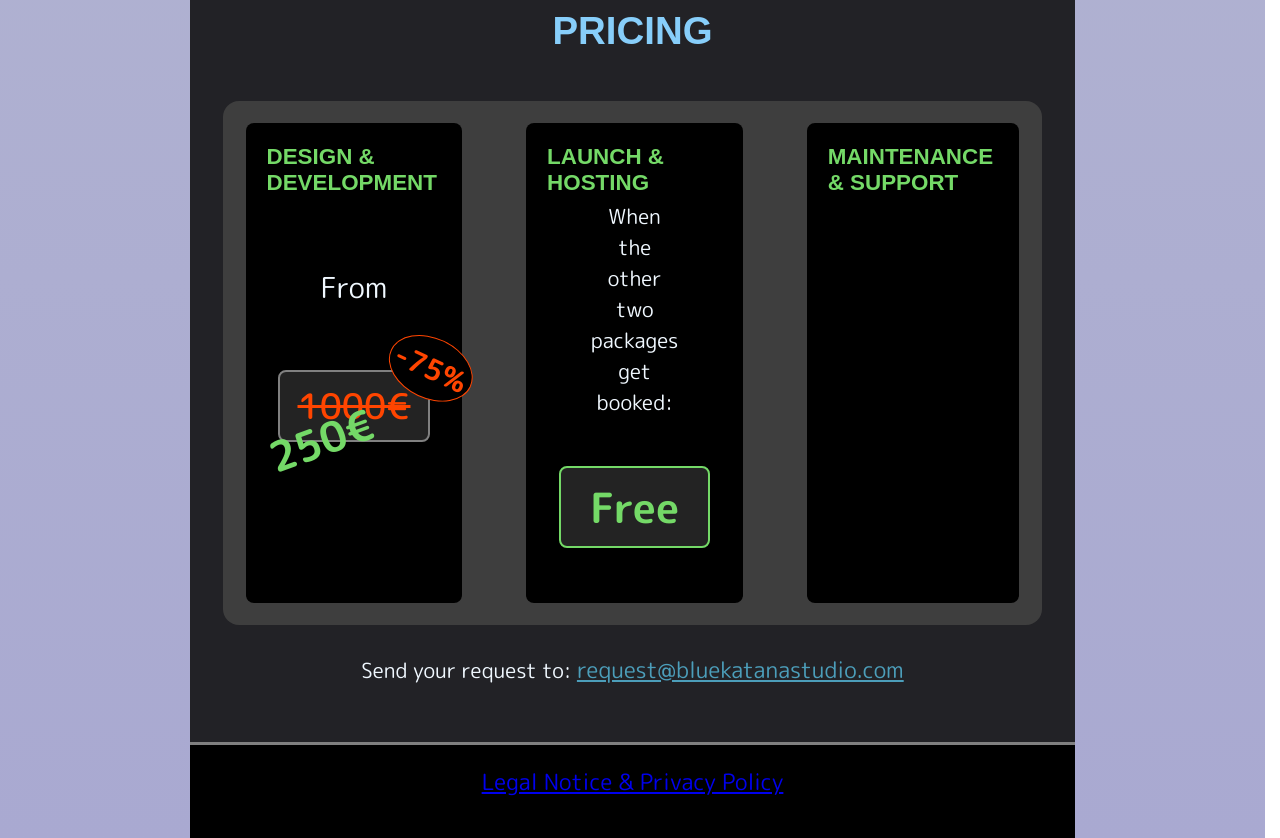
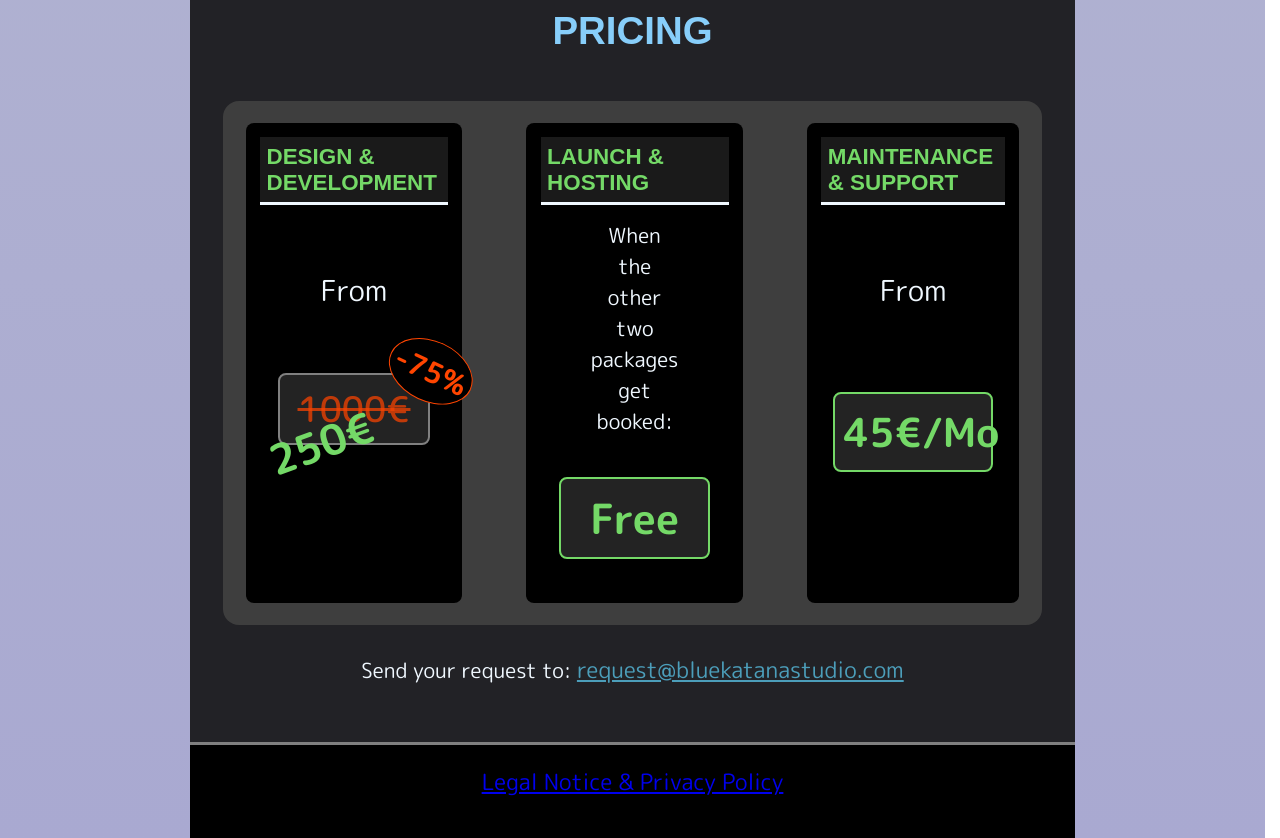
Before and after one commit to OliverHerlemann/blue-katana-studio, a Next.js app: page / in a window 1280 px wide. Shown: the part 2960-3798 px from the top of the page. Built offline with nearby package versions, Linux system fonts and the light colour scheme.

Commit message:
improved the pricing section still WIP

```diff
--- a/src/components/Pricing.jsx
+++ b/src/components/Pricing.jsx
@@ -24,8 +24,8 @@ export default function Pricing({t}){
             </div>
             <div className={styles.thirdPricing}>
                 <h4>{t.ServiceSection.ServiceThreeHeading}</h4>
-
-
+                <p className={styles.from}>{t.from}</p>
+                <p className={styles.monthlyPay}>45€/Mo</p>
             </div>
         </div>
         <RequestsTo t={t} />
--- a/src/components/Pricing.module.css
+++ b/src/components/Pricing.module.css
@@ -41,10 +41,12 @@
 .pricingContainer h4 {
     font-size: 1.4rem;
     color: rgb(116, 217, 103);
+    background-color: rgb(26, 26, 26);
     font-family: arial;
     text-transform: uppercase;
     margin: 0.9rem 0.9rem 0rem 0.9rem;
     padding: 0.4rem;
+    border-bottom: 3px solid aliceblue;
 }
 .pricingContainer .firstPricing {
     background-color: black;
@@ -78,7 +80,7 @@
 }
 .pricingContainer p.oldPrice {
     text-decoration: line-through;
-    color: orangered;
+    color: rgb(246, 67, 2, 0.75);
     font-size: 2.2rem;
     font-weight: 500;
     background: rgb(35, 35, 35);
@@ -112,8 +114,20 @@
 }
 .pricingContainer .free .freeInfoText {
     font-size: 1.3rem;
-    padding: 2rem 0.5rem 0.5rem 0.5rem;
+    padding: 3.5rem 0.5rem 0rem 0.5rem;
     color: aliceblue;
     text-align: center;
     transform: translate(0, -1.5rem);
 }
+.pricingContainer .monthlyPay {
+    color: rgb(116, 217, 103);
+    width: 75%;
+    margin: 0 auto;
+    font-weight: 600;
+    text-align: center;
+    border-radius: 0.5rem;
+    font-size: 2.5rem;
+    border: 2px solid rgb(116, 217, 103);
+    transform: translate(0, 7rem);
+    background-color: rgb(35, 35, 35);
+}
```
